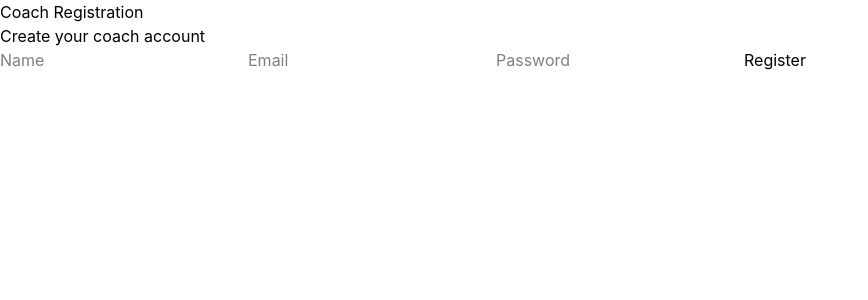
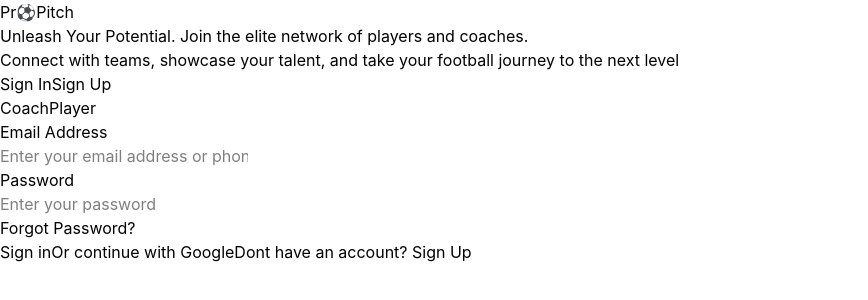
Before and after one commit to Okolohope/Football-Website, a React app in the folder frontend/: page /coach/register in a window 1280 px wide. Shown: the top 300 px of the page, without its empty margins (0-868 px from the left). Built offline with nearby package versions, Linux system fonts and the light colour scheme; the HTML template or start-up script is replaced by a standard one.

Commit message:
created sign in and sign up

```diff
--- a/frontend/src/components/Features.jsx
+++ b/frontend/src/components/Features.jsx
@@ -1,6 +1,4 @@
-import {
 
-}from "lucide-react"
 
 function Feautures(){
   return(
--- a/frontend/src/pages/CoachRegister.jsx
+++ b/frontend/src/pages/CoachRegister.jsx
@@ -1,19 +1,43 @@
-import {Link} from "react-router-dom"
+function CoachRegister(){
+  return(
+    <>
+    <div>
+      <h2>
+        Pr⚽<sapn>Pitch</sapn>
+      </h2>
+      <h1>
+        Unleash Your Potential.
+        Join the elite network of players and coaches.
+      </h1>
 
-function CoachRegister() {
-  return(
+      <p>
+        Connect with teams, showcase your talent, and take your football journey to the next level
+      </p>
+    </div>
+
     <div>
-      <h1>Coach Registration</h1>
-      <p>Create your coach account</p>
-      <input placeholder="Name"/>
-      <input placeholder="Email"/>
-      <input placeholder="Password"/>
+      <button>Sign In</button>
+      <button>Sign Up</button>
+    </div>
 
-      <Link to="/coach/create-team">
-      <button>Register</button>
-      </Link>
+    <div>
+      <button>Coach</button>
+      <button>Player</button>
+    </div>
+
+    <div>
+      <label>Email Address</label><br/>
+      <input type="text" placeholder="Enter your email address or phone number"/><br/>
+
+      <label>Password</label><br/>
+      <input type="password" placeholder="Enter your password"/><br/>
+      <button>Forgot Password?</button><br/>
+      <button>Sign in</button>
+      <button>Or continue with Google</button>
+      <button>Dont have an account? Sign Up</button>
 
     </div>
+    </>
   )
 }
 
--- a/frontend/src/pages/Home.jsx
+++ b/frontend/src/pages/Home.jsx
@@ -51,7 +51,7 @@ function Home() {
             }} className="rounded-lg px-4 py-3 font-medium transition hover:bg-green-50 hover:text-green-700">Home</Link>
             <a href="#about" onClick={closeMenu} className="rounded-lg px-4 py-3 font-medium transition hover:bg-green-50 hover:text-green-700">About</a>
             <a href="#features" onClick={closeMenu} className="rounded-lg px-4 py-3 font-medium transition hover:bg-green-50 hover:text-green-700">Features</a>
-            <Link to="/login" onClick={closeMenu} className="mt-2 rounded-lg bg-green-600 px-4 py-3 text-center font-semibold text-white transition hover:bg-green-700">Login</Link>
+            <Link to="/coach/register" onClick={closeMenu} className="mt-2 rounded-lg bg-green-600 px-4 py-3 text-center font-semibold text-white transition hover:bg-green-700">Login</Link>
           </div>
         )}
 
@@ -69,7 +69,7 @@ function Home() {
           Connect players, teams, and <span className="text-green-600">opportunites in one platform</span>
         </p>
         <div className="mt-8 flex gap-4">
-          <Link to="/player/register" className="rounded-lg bg-green-600 px-6 py-3 font-semibold text-white transition hover:bg-green-700 hover:scale-105">Join as Player</Link>
+          <Link to="/coach/register" className="rounded-lg bg-green-600 px-6 py-3 font-semibold text-white transition hover:bg-green-700 hover:scale-105">Join as Player</Link>
           <Link to="/coach/register " className="rounded-lg border border-green-600 px-6 py-3 font-semibold text-green-600 transition hover:bg-black-700 hover:scale-105">Create a Team</Link>
         </div>
       </section>
```
